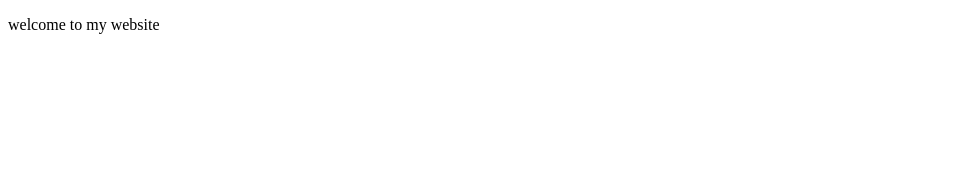
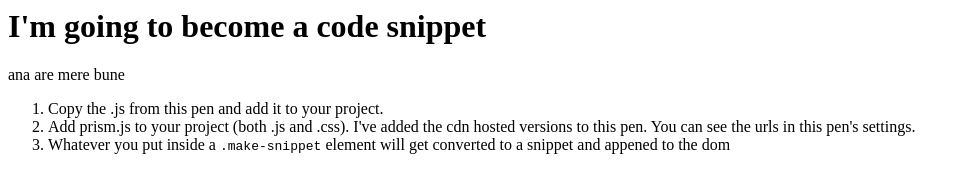
Before and after one commit to Razvan8k/WebsiteSchool, a plain HTML site: page index.html in a window 1280 px wide. Shown: the whole page, without its empty margins (0-966 px from the left). Drawn offline with Linux system fonts and the light colour scheme.

Commit message:
Update index.html

```diff
--- a/index.html
+++ b/index.html
@@ -1,11 +1,15 @@
-<!doctype html>
-<html>
-<head>
-  <title>Welcome</title>
-</head>
- <body>
-   <p>
-     welcome to my website
-   </p>
-  </body>
-</html>
+<div class='make-snippet'><h1>I'm going to become <span class='whatever'>a code snippet</span></h1>
+</div>
+
+
+
+
+
+
+ana are mere bune
+
+<ol>
+  <li>Copy the .js from this pen and add it to your project.</li>
+  <li>Add prism.js to your project (both .js and .css). I've added the cdn hosted versions to this pen. You can see the urls in this pen's settings.</li>
+  <li>Whatever you put inside a <code>.make-snippet</code> element will get converted to a snippet and appened to the dom</li>
+</ol>
```
